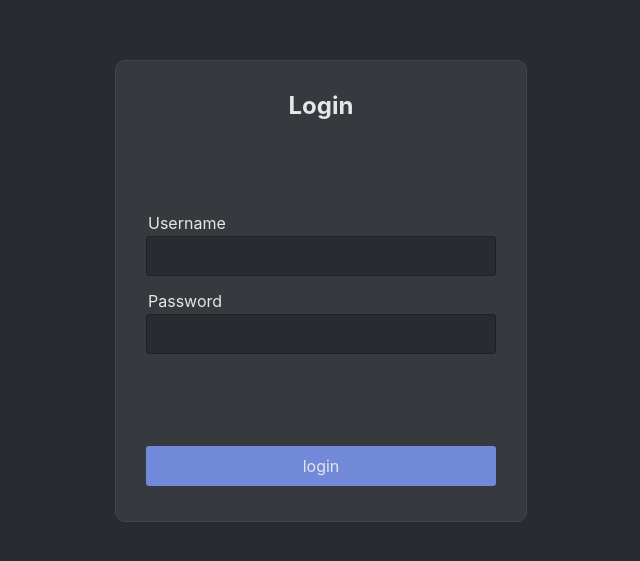
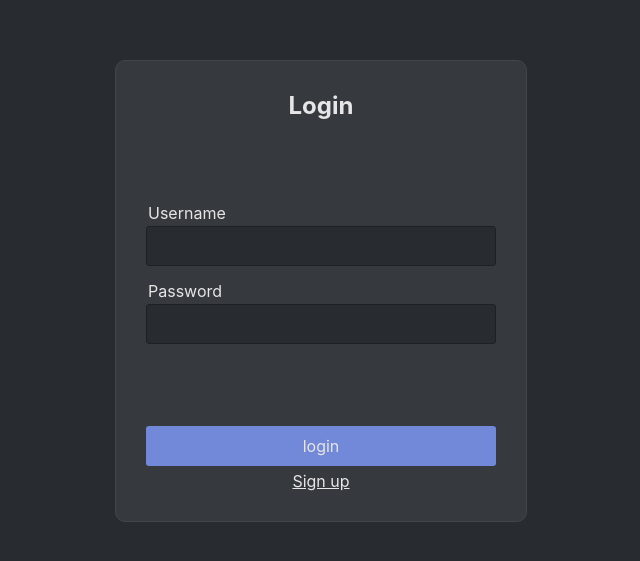
Before and after one commit to Johannes-01/PollWebsite, a React (Create React App) app: page / in a window 1280 px wide. Shown: the part 109-670 px from the top of the page, without its empty margins (319-959 px from the left). Built offline with nearby package versions, Linux system fonts and the light colour scheme.

Commit message:
sign up button

```diff
--- a/src/routes/Login.jsx
+++ b/src/routes/Login.jsx
@@ -91,6 +91,9 @@ export default function Login() {
                             <PasswordField title={"Password"} onInputChange={handlePasswordChange} style={password_input_style} ></PasswordField>
                         </div>
                         <Button text={"login"} onclick={login}></Button>
+                        <div style={{"color": "var(--white)","text-decoration-line": "underline", "cursor": "pointer"}}>
+                            <a>Sign up</a>
+                        </div>
                         <p style={info_msg_style}>Wrong username or password</p>
                     </div>
                     <div id="dialogue-choice">
```
